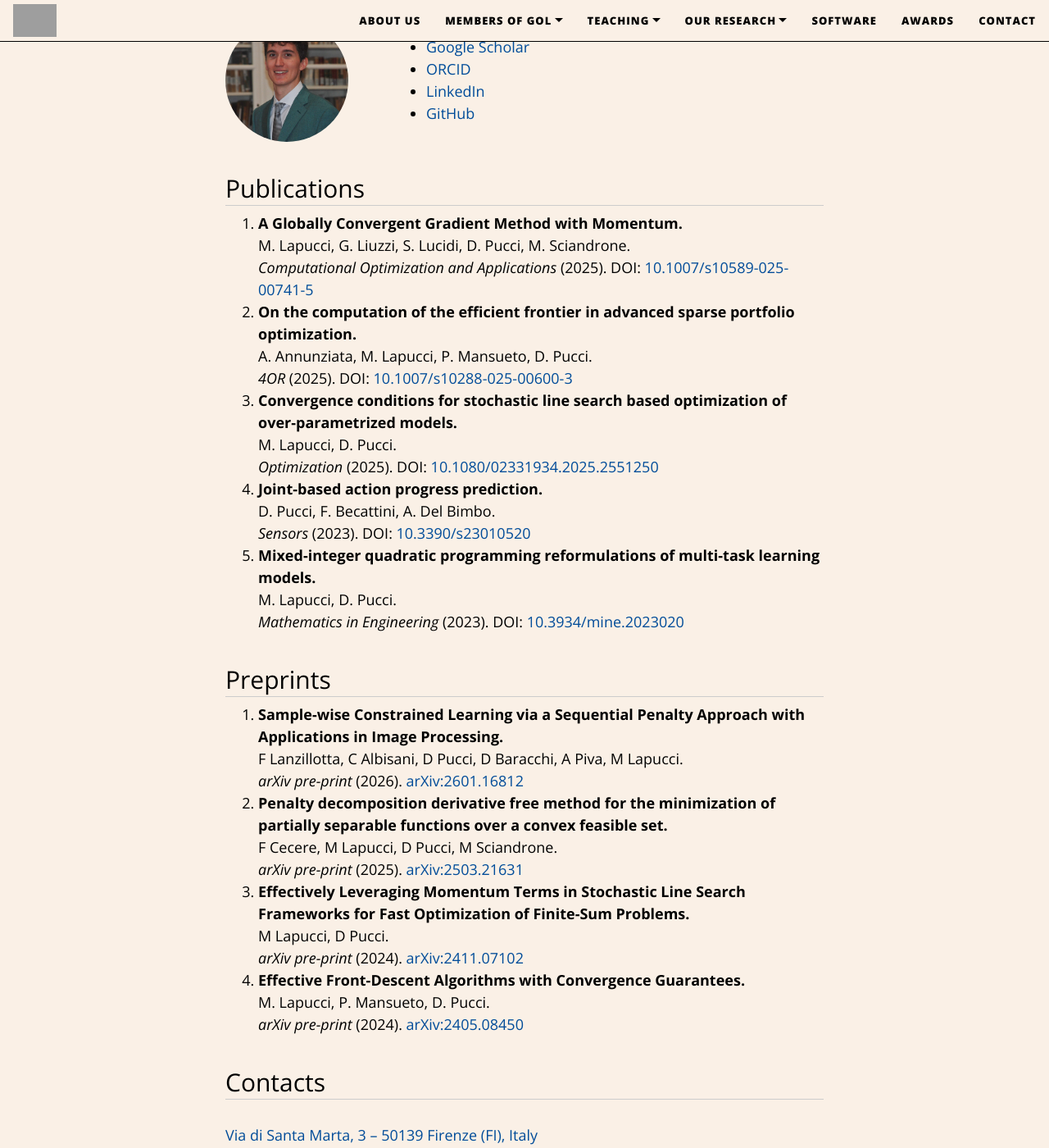
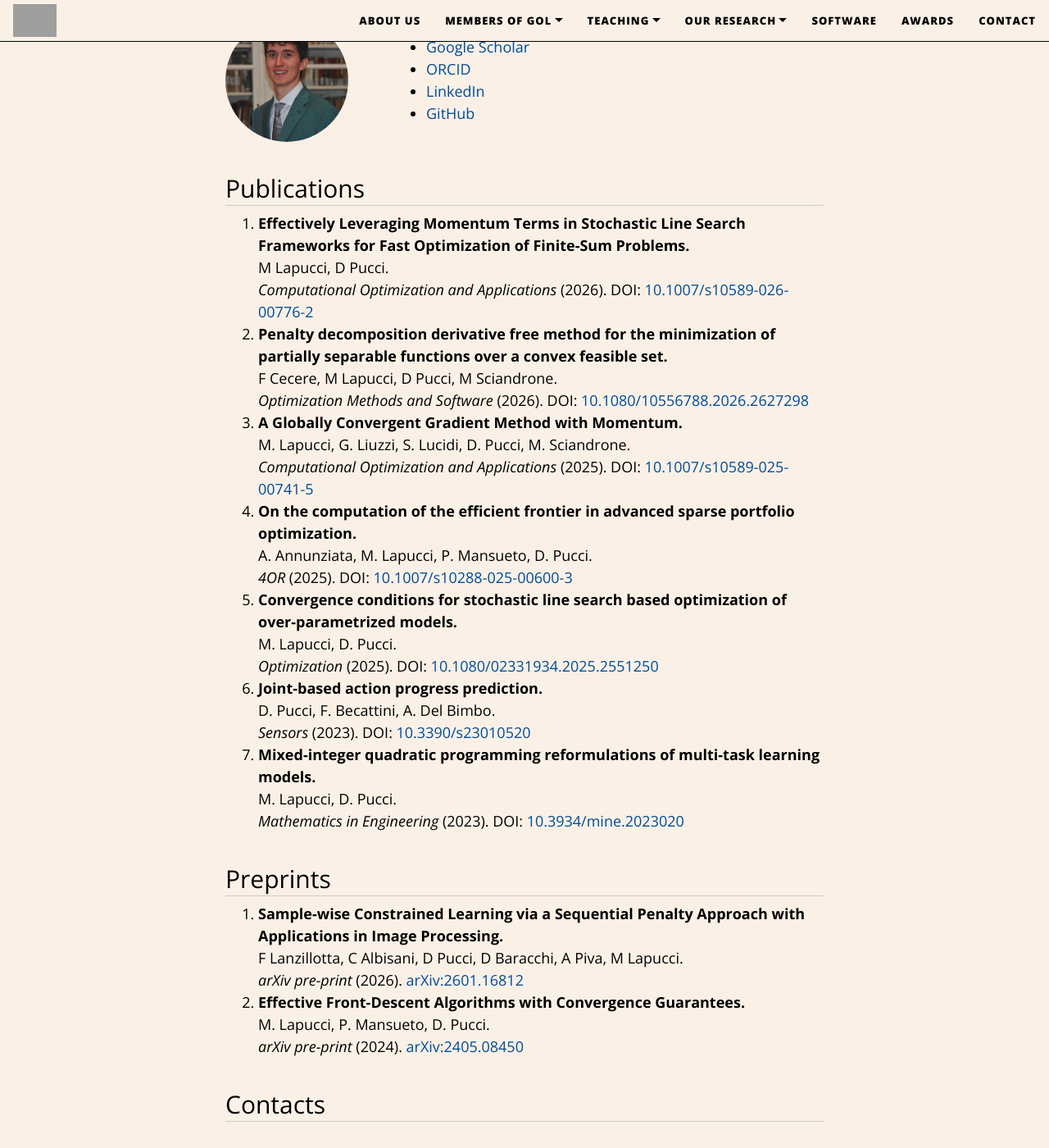
Before and after one commit to GOL-UniFI/GOL-UniFI.github.io, a Jekyll site: the page built from pages/davide_pucci.md, in a window 1280 px wide and 1400 px high, scrolled down 386 px. Shown: the whole window at 82% size. Built offline with Jekyll 4.4.1, drawn with Linux system fonts in a browser that asks for light colours; nearby versions of some CDN libraries; grey boxes are pictures that could not be loaded.

Commit message:
Update papers pubblicati

```diff
--- a/pages/davide_pucci.md
+++ b/pages/davide_pucci.md
@@ -40,6 +40,18 @@ title: Davide Pucci
         <h2>Publications</h2>
         <ol>
           <li>
+            <strong> Effectively Leveraging Momentum Terms in Stochastic Line Search Frameworks for Fast Optimization of Finite-Sum Problems.</strong><br>
+            M Lapucci, D Pucci.<br>
+            <em>Computational Optimization and Applications</em> (2026). DOI:
+            <a href="https://doi.org/10.1007/s10589-026-00776-2">10.1007/s10589-026-00776-2</a>
+          </li>
+          <li>
+            <strong> Penalty decomposition derivative free method for the minimization of partially separable functions over a convex feasible set.</strong><br>
+            F Cecere, M Lapucci, D Pucci, M Sciandrone.<br>
+            <em>Optimization Methods and Software</em> (2026). DOI:
+            <a href="https://doi.org/10.1080/10556788.2026.2627298">10.1080/10556788.2026.2627298</a>
+          </li>
+          <li>
            <strong>A Globally Convergent Gradient Method with Momentum.</strong><br>
            M. Lapucci, G. Liuzzi, S. Lucidi, D. Pucci, M. Sciandrone.<br>
             <em>Computational Optimization and Applications</em> (2025). DOI:
@@ -80,16 +92,6 @@ title: Davide Pucci
           <strong> Sample-wise Constrained Learning via a Sequential Penalty Approach with Applications in Image Processing.</strong><br>
           F Lanzillotta, C Albisani, D Pucci, D Baracchi, A Piva, M Lapucci.<br>
           <em>arXiv pre-print</em> (2026). <a href="https://arxiv.org/abs/2601.16812">arXiv:2601.16812</a>
-          </li>
-          <li>
-          <strong> Penalty decomposition derivative free method for the minimization of partially separable functions over a convex feasible set.</strong><br>
-          F Cecere, M Lapucci, D Pucci, M Sciandrone.<br>
-          <em>arXiv pre-print</em> (2025). <a href="https://arxiv.org/abs/2503.21631">arXiv:2503.21631</a>
-          </li>
-          <li>
-          <strong> Effectively Leveraging Momentum Terms in Stochastic Line Search Frameworks for Fast Optimization of Finite-Sum Problems.</strong><br>
-          M Lapucci, D Pucci.<br>
-          <em>arXiv pre-print</em> (2024). <a href="https://arxiv.org/abs/2411.07102">arXiv:2411.07102</a>
           </li>
           <li>
           <strong> Effective Front-Descent Algorithms with Convergence Guarantees.</strong><br>
```
